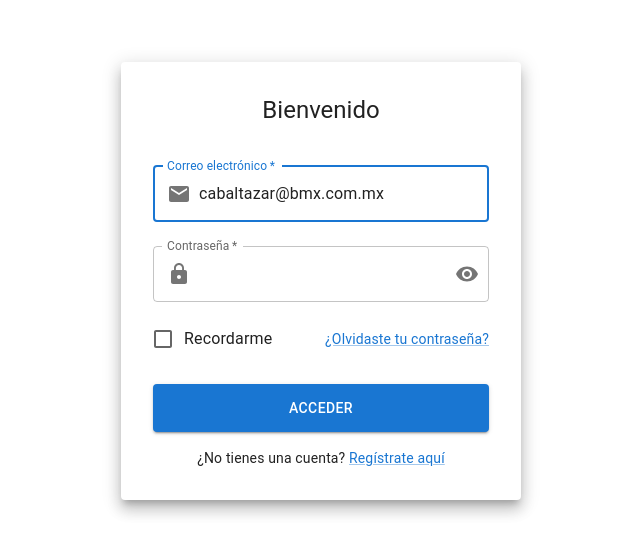
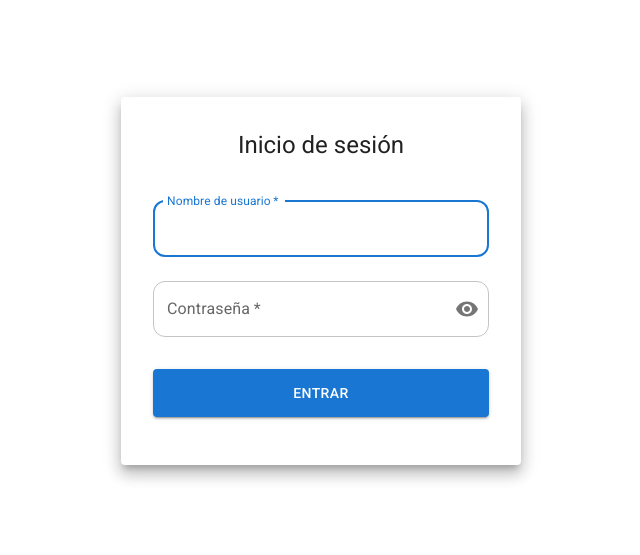
Before and after one commit to carlos-alberto-code/jumpingkids-frontend, a React (Vite) app: page / in a window 1280 px wide. Shown: the part 151-706 px from the top of the page, without its empty margins (319-959 px from the left). Built offline with nearby package versions, Linux system fonts and the light colour scheme.

Commit message:
Añadir fuente Roboto y simplificar el componente LoginForm

```diff
--- a/package.json
+++ b/package.json
@@ -12,6 +12,7 @@
   "dependencies": {
     "@emotion/react": "^11.14.0",
     "@emotion/styled": "^11.14.0",
+    "@fontsource/roboto": "^5.2.5",
     "@mui/icons-material": "^7.1.0",
     "@mui/material": "^7.1.0",
     "@mui/x-data-grid": "^8.3.0",
--- a/src/App.tsx
+++ b/src/App.tsx
@@ -3,52 +3,9 @@ import { Box } from "@mui/material";
 import LoginForm from "./components/form/LoginForm";
 
 function App() {
-  const handleLogin = async ({
-    username,
-    password,
-    rememberMe,
-  }: {
-    username: string;
-    password: string;
-    rememberMe: boolean;
-  }) => {
-    // Aquí iría tu lógica de autenticación real
-    console.log("Intentando login con:", { username, password, rememberMe });
-
-    // Simular una llamada API
-    await new Promise((resolve) => setTimeout(resolve, 1500));
-
-    // Si la autenticación es exitosa:
-    if (username === "usuario@ejemplo.com" && password === "contraseña123") {
-      console.log("Login exitoso!");
-      window.location.href = "/dashboard";
-    } else {
-      // Si falla, lanzar un error para que el formulario lo maneje
-      throw new Error("Credenciales inválidas");
-    }
-  };
-
-  const handleForgotPassword = () => {
-    console.log("Redirigiendo a recuperación de contraseña");
-    // Implementar navegación a la página de recuperación
-  };
-
-  const handleRegister = () => {
-    console.log("Redirigiendo a registro");
-    // Implementar navegación a la página de registro
-  };
-
   return (
     <Box>
-      <LoginForm
-        onLogin={handleLogin}
-        onForgotPassword={handleForgotPassword}
-        onRegister={handleRegister}
-        title="Bienvenido"
-        submitButtonText="Acceder"
-        initialEmail="cabaltazar@bmx.com.mx"
-        // logoComponent={<Logo height={60} />}
-      />
+      <LoginForm></LoginForm>
     </Box>
   );
 }
--- a/src/components/form/LoginForm.tsx
+++ b/src/components/form/LoginForm.tsx
@@ -1,54 +1,31 @@
+import { Visibility, VisibilityOff } from "@mui/icons-material";
+import {
+  Alert,
+  Box,
+  Button,
+  CircularProgress,
+  IconButton,
+  InputAdornment,
+  Link,
+  Paper,
+  TextField,
+  Typography,
+} from "@mui/material";
 import React, { useState } from "react";
-import { Visibility, VisibilityOff, Email, Lock } from "@mui/icons-material";
-import {
-  Box,
-  TextField,
-  Button,
-  Typography,
-  Paper,
-  FormControlLabel,
-  Checkbox,
-  Link,
-  InputAdornment,
-  IconButton,
-  Alert,
-  CircularProgress,
-} from "@mui/material";
+
+interface LoginFormState {
+  username?: string;
+  password?: string;
+}
 
 interface LoginFormProps {
-  // Callbacks
-  onLogin: (credentials: {
-    username: string;
-    password: string;
-    rememberMe: boolean;
-  }) => Promise<void>;
-  onForgotPassword?: () => void;
   onRegister?: () => void;
-
-  // Configuración
-  title?: string;
-  submitButtonText?: string;
-  initialEmail?: string;
-  disableRememberMe?: boolean;
-
-  // Visual components
-    logoComponent?: React.ReactNode;
 }
 
-const LoginForm: React.FC<LoginFormProps> = ({
-  onLogin,
-  onForgotPassword,
-  onRegister,
-  title = "Iniciar Sesión",
-  submitButtonText = "Iniciar Sesión",
-  initialEmail = "",
-  disableRememberMe = false,
-  logoComponent
-}) => {
-  const [formData, setFormData] = useState({
-    email: initialEmail,
+const LoginForm: React.FC<LoginFormProps> = ({ onRegister }) => {
+  const [formData, setFormData] = useState<LoginFormState>({
+    username: "",
     password: "",
-    rememberMe: false,
   });
 
   const [showPassword, setShowPassword] = useState(false);
@@ -56,10 +33,10 @@ const LoginForm: React.FC<LoginFormProps> = ({
   const [isLoading, setIsLoading] = useState(false);
 
   const handleChange = (e: React.ChangeEvent<HTMLInputElement>) => {
-    const { name, value, checked } = e.target;
+    const { name, value } = e.target;
     setFormData({
       ...formData,
-      [name]: name === "rememberMe" ? checked : value,
+      [name]: value,
     });
 
     if (error) setError(null);
@@ -68,26 +45,13 @@ const LoginForm: React.FC<LoginFormProps> = ({
   const handleSubmit = async (e: React.FormEvent) => {
     e.preventDefault();
 
-    // Basic validation
-    if (!formData.email || !formData.password) {
+    if (!formData.username || !formData.password) {
       setError("Por favor complete todos los campos");
-      return;
-    }
-
-    if (!formData.email.includes("@")) {
-      setError("Por favor ingrese un email válido");
       return;
     }
 
     try {
       setIsLoading(true);
-
-      // Use the callback provided by the parent
-      await onLogin({
-        username: formData.email,
-        password: formData.password,
-        rememberMe: formData.rememberMe,
-      });
     } catch (err) {
       setError("Error al iniciar sesión. Verifique sus credenciales.");
       console.error(err);
@@ -114,12 +78,6 @@ const LoginForm: React.FC<LoginFormProps> = ({
           mx: 2,
         }}
       >
-        {logoComponent && (
-          <Box sx={{ display: 'flex', justifyContent: 'center', mb: 3 }}>
-            {logoComponent}
-          </Box>
-        )}
-
         <Typography
           variant="h5"
           component="h1"
@@ -127,7 +85,7 @@ const LoginForm: React.FC<LoginFormProps> = ({
           align="center"
           sx={{ mb: 3 }}
         >
-          {title}
+          {"Inicio de sesión"}
         </Typography>
 
         {error && (
@@ -141,19 +99,18 @@ const LoginForm: React.FC<LoginFormProps> = ({
             margin="normal"
             required
             fullWidth
-            id="email"
-            label="Correo electrónico"
-            name="email"
-            autoComplete="email"
+            id="username"
+            label="Nombre de usuario"
+            name="username"
+            autoComplete="username"
             autoFocus
-            value={formData.email}
+            value={formData.username}
             onChange={handleChange}
-            InputProps={{
-              startAdornment: (
-                <InputAdornment position="start">
-                  <Email color="action" />
-                </InputAdornment>
-              ),
+            sx={{
+              borderRadius: 3,
+              "& .MuiOutlinedInput-root": {
+                borderRadius: 3,
+              },
             }}
           />
 
@@ -166,14 +123,16 @@ const LoginForm: React.FC<LoginFormProps> = ({
             type={showPassword ? "text" : "password"}
             id="password"
             autoComplete="current-password"
+            sx={{
+              borderRadius: 3,
+              "& .MuiOutlinedInput-root": {
+                borderRadius: 3,
+              },
+            }}
             value={formData.password}
             onChange={handleChange}
-            InputProps={{
-              startAdornment: (
-                <InputAdornment position="start">
-                  <Lock color="action" />
-                </InputAdornment>
-              ),
+            slotProps={{
+              input: {
                 endAdornment: (
                   <InputAdornment position="end">
                     <IconButton
@@ -185,43 +144,9 @@ const LoginForm: React.FC<LoginFormProps> = ({
                     </IconButton>
                   </InputAdornment>
                 ),
+              },
             }}
           />
-
-          {!disableRememberMe && (
-            <Box
-              sx={{
-                display: "flex",
-                justifyContent: "space-between",
-                alignItems: "center",
-                mt: 1,
-              }}
-            >
-              <FormControlLabel
-                control={
-                  <Checkbox
-                    name="rememberMe"
-                    color="primary"
-                    checked={formData.rememberMe}
-                    onChange={handleChange}
-                  />
-                }
-                label="Recordarme"
-              />
-              {onForgotPassword && (
-                <Link
-                  href="#"
-                  variant="body2"
-                  onClick={(e) => {
-                    e.preventDefault();
-                    onForgotPassword();
-                  }}
-                >
-                  ¿Olvidaste tu contraseña?
-                </Link>
-              )}
-            </Box>
-          )}
 
           <Button
             type="submit"
@@ -233,7 +158,7 @@ const LoginForm: React.FC<LoginFormProps> = ({
             {isLoading ? (
               <CircularProgress size={24} color="inherit" />
             ) : (
-              submitButtonText
+              "Entrar"
             )}
           </Button>
 
--- a/src/main.tsx
+++ b/src/main.tsx
@@ -1,3 +1,8 @@
+import '@fontsource/roboto/300.css';
+import '@fontsource/roboto/400.css';
+import '@fontsource/roboto/500.css';
+import '@fontsource/roboto/700.css';
+
 import React, { StrictMode } from 'react'
 import { createRoot } from 'react-dom/client'
 import './index.css'
```
Also changed, not shown: 1 other file (tests, documents, lock files or other folders). Lines whose indentation alone changed are shown as unchanged.
